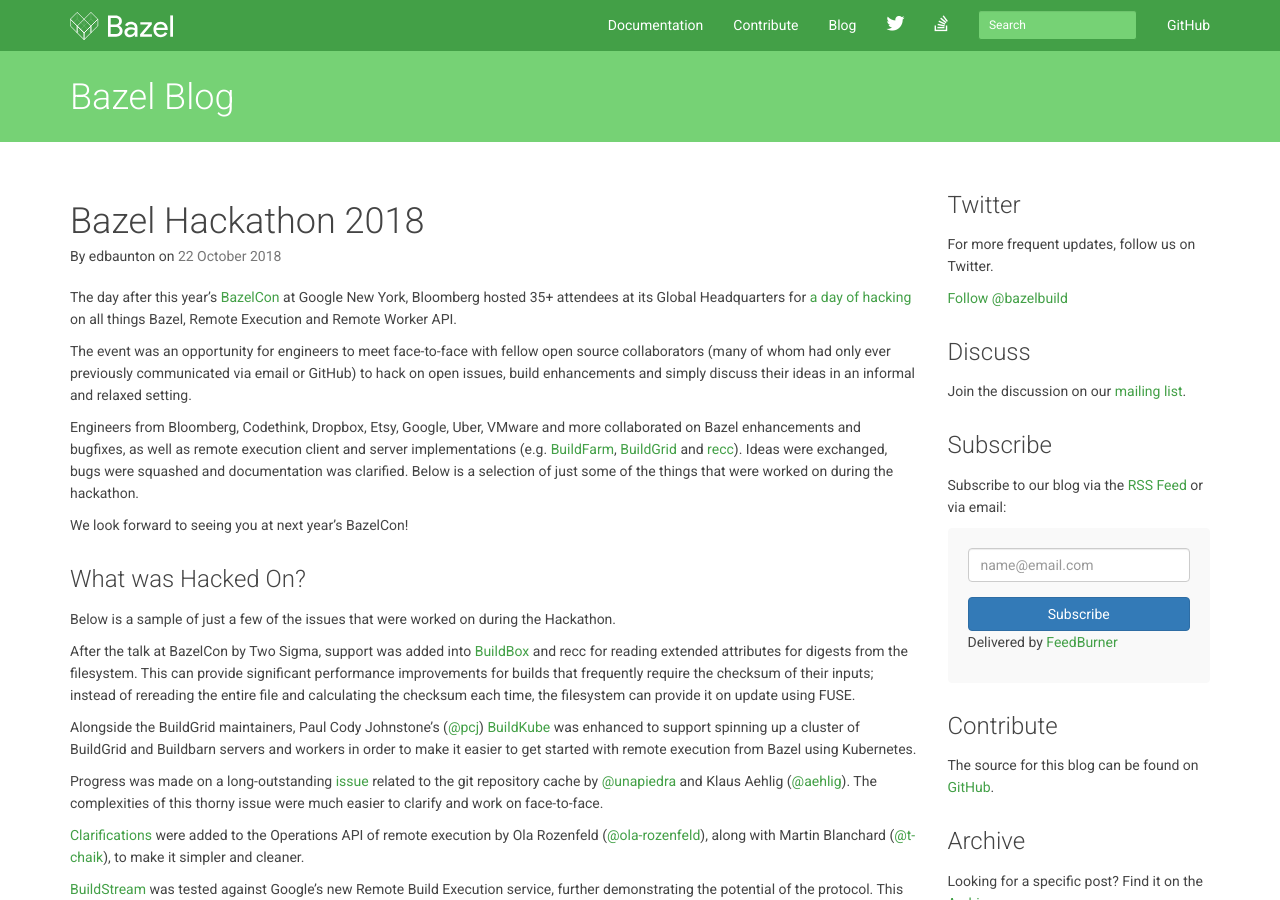
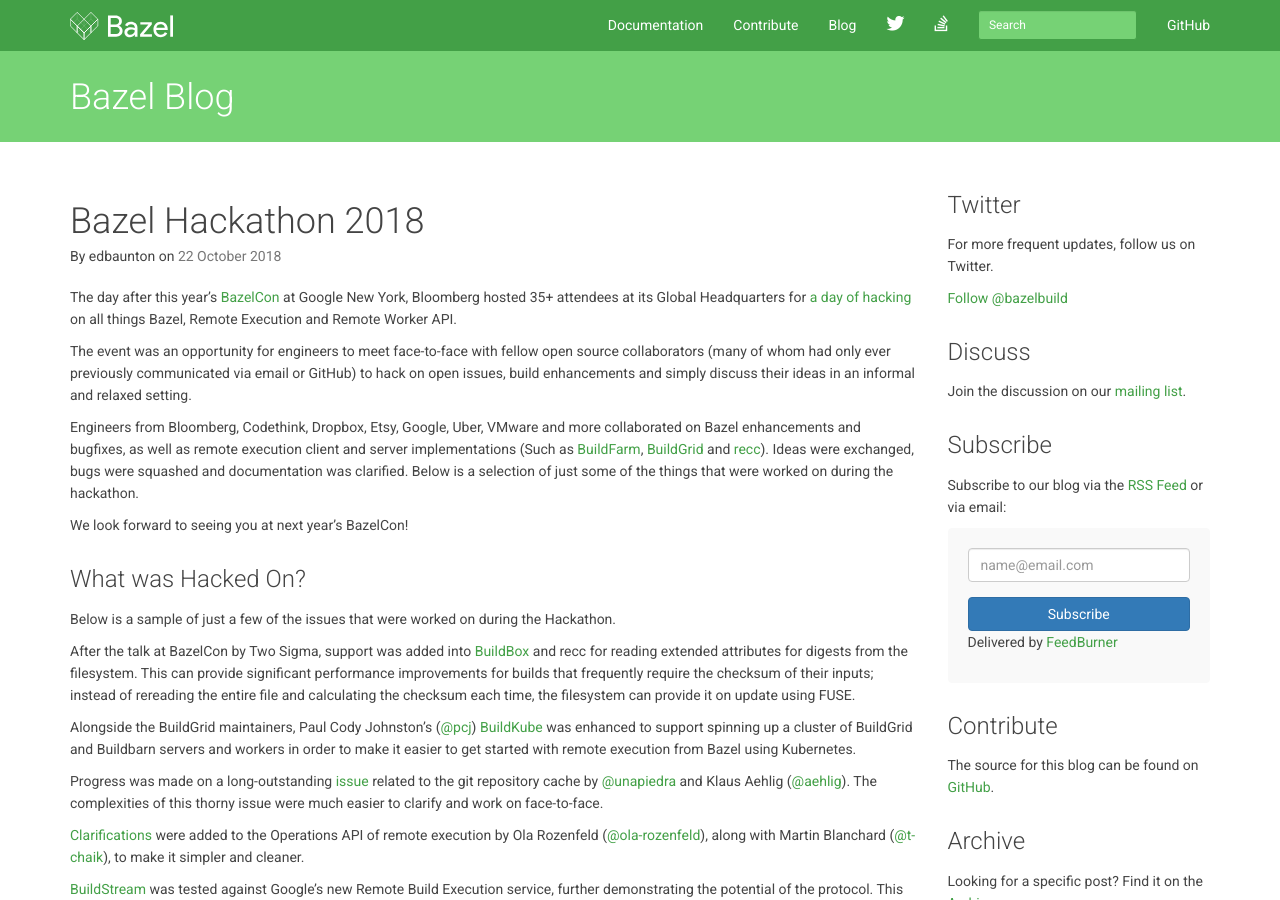
Before and after one commit to bazelbuild/bazel-blog, a Jekyll site: the page built from _posts/2018-10-22-hackathon.md, in a window 1280 px wide and 900 px high. Built offline with Jekyll 4.4.1, drawn with Linux system fonts in a browser that asks for light colours; nearby versions of some CDN libraries; library files that are not in the unit come from our copies; Markdown is read by kramdown in place of the engine named in the settings; comment, search, counter and statistics services are not loaded; some of the changed text lies outside the part shown.

Commit message:
Fix typo and reword awkward section

```diff
--- a/_posts/2018-10-22-hackathon.md
+++ b/_posts/2018-10-22-hackathon.md
@@ -9,7 +9,7 @@
 
 The event was an opportunity for engineers to meet face-to-face with fellow open source collaborators (many of whom had only ever previously communicated via email or GitHub) to hack on open issues, build enhancements and simply discuss their ideas in an informal and relaxed setting.
 
-Engineers from Bloomberg, Codethink, Dropbox, Etsy, Google, Uber, VMware and more collaborated on Bazel enhancements and bugfixes, as well as remote execution client and server implementations (e.g. [BuildFarm](https://github.com/bazelbuild/bazel-buildfarm), [BuildGrid](https://gitlab.com/BuildGrid/buildgrid) and [recc](https://gitlab.com/bloomberg/recc)). Ideas were exchanged, bugs were squashed and documentation was clarified. Below is a selection of just some of the things that were worked on during the hackathon.
+Engineers from Bloomberg, Codethink, Dropbox, Etsy, Google, Uber, VMware and more collaborated on Bazel enhancements and bugfixes, as well as remote execution client and server implementations (Such as [BuildFarm](https://github.com/bazelbuild/bazel-buildfarm), [BuildGrid](https://gitlab.com/BuildGrid/buildgrid) and [recc](https://gitlab.com/bloomberg/recc)). Ideas were exchanged, bugs were squashed and documentation was clarified. Below is a selection of just some of the things that were worked on during the hackathon.
 
 We look forward to seeing you at next year’s BazelCon!
 
@@ -19,7 +19,7 @@
 
 After the talk at BazelCon by Two Sigma, support was added into [BuildBox](https://gitlab.com/BuildStream/buildbox/merge_requests/9) and recc for reading extended attributes for digests from the filesystem. This can provide significant performance improvements for builds that frequently require the checksum of their inputs; instead of rereading the entire file and calculating the checksum each time, the filesystem can provide it on update using FUSE.
 
-Alongside the BuildGrid maintainers, Paul Cody Johnstone’s ([@pcj](https://github.com/pcj)) [BuildKube](https://groups.google.com/forum/#!topic/bazel-discuss/pPNIc9-liCE) was enhanced to support spinning up a cluster of BuildGrid and Buildbarn servers and workers in order to make it easier to get started with remote execution from Bazel using Kubernetes.
+Alongside the BuildGrid maintainers, Paul Cody Johnston’s ([@pcj](https://github.com/pcj)) [BuildKube](https://groups.google.com/forum/#!topic/bazel-discuss/pPNIc9-liCE) was enhanced to support spinning up a cluster of BuildGrid and Buildbarn servers and workers in order to make it easier to get started with remote execution from Bazel using Kubernetes.
 
 Progress was made on a long-outstanding [issue](https://github.com/bazelbuild/bazel/pull/5928) related to the git repository cache by [@unapiedra](https://github.com/unapiedra) and Klaus Aehlig ([@aehlig](https://github.com/aehlig)). The complexities of this thorny issue were much easier to clarify and work on face-to-face.
 
@@ -27,7 +27,7 @@
 
 [BuildStream](https://gitlab.com/BuildStream/buildstream) was tested against Google’s new Remote Build Execution service, further demonstrating the potential of the protocol. This will add a fourth publically available open source RBE client alongside Bazel, Pants and recc.
 
-Gregg Donovan of Etsy was seamlessly able to update their production version of Bazel to 0.17.2 from 0.16.1. In addition, he got their Bazel builds working using Google’s new RBE service -- both build and test are running in the cloud!
+Gregg Donovan of Etsy was able to seamlessly update their production version of Bazel to 0.17.2 from 0.16.1. In addition, he got their Bazel builds working using Google’s new RBE service -- both build and test are running in the cloud!
 
 With help from Ulf Adams ([@ulfjack](https://github.com/ulfjack)) from the Bazel team, Uber’s George Gensure ([@werkt](http://www.github.com/werkt)) was able to have a [commit](https://github.com/bazelbuild/bazel/pull/6365/files) to Bazel approved during the hackathon! This commit, which was applied the next day, improved the performance of Bazel when it comes to the creation of symlink trees.
 
```
